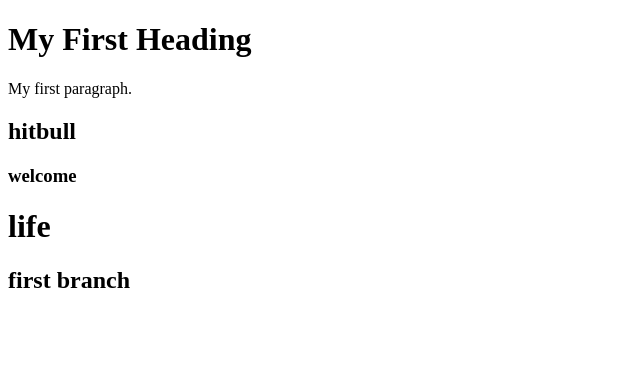
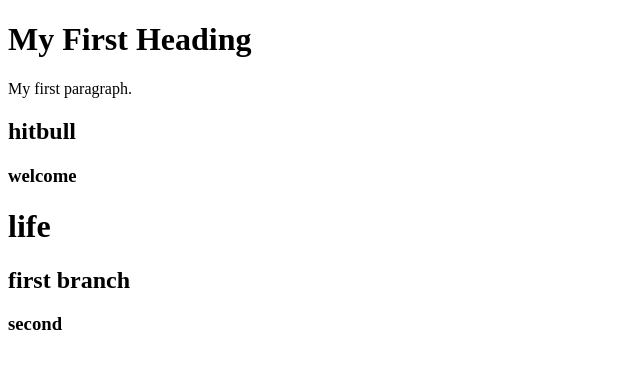
Before and after one commit to Kranthi-Sai/hitbull, a plain HTML site: page welcome.html in a window 1280 px wide. Shown: the full height of the page, 0-640 px from the left. Drawn offline with Linux system fonts and the light colour scheme.

Commit message:
added text second

```diff
--- a/welcome.html
+++ b/welcome.html
@@ -8,5 +8,6 @@
 <h3>welcome</h3>
 <h1>life</h1>
 <h2>first branch</h2>
+<h3>second</h3>
 </body>
 </html>
```
